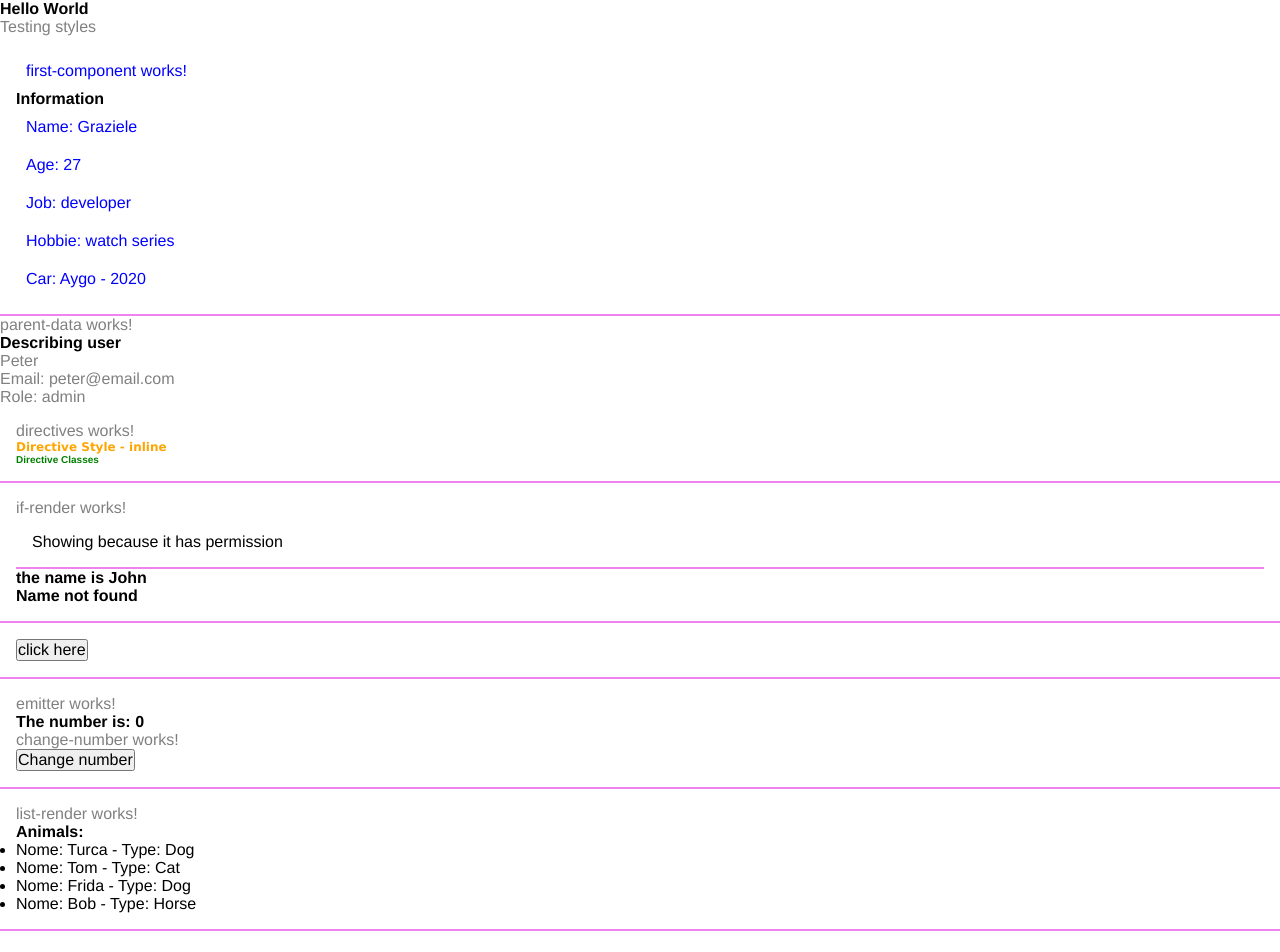
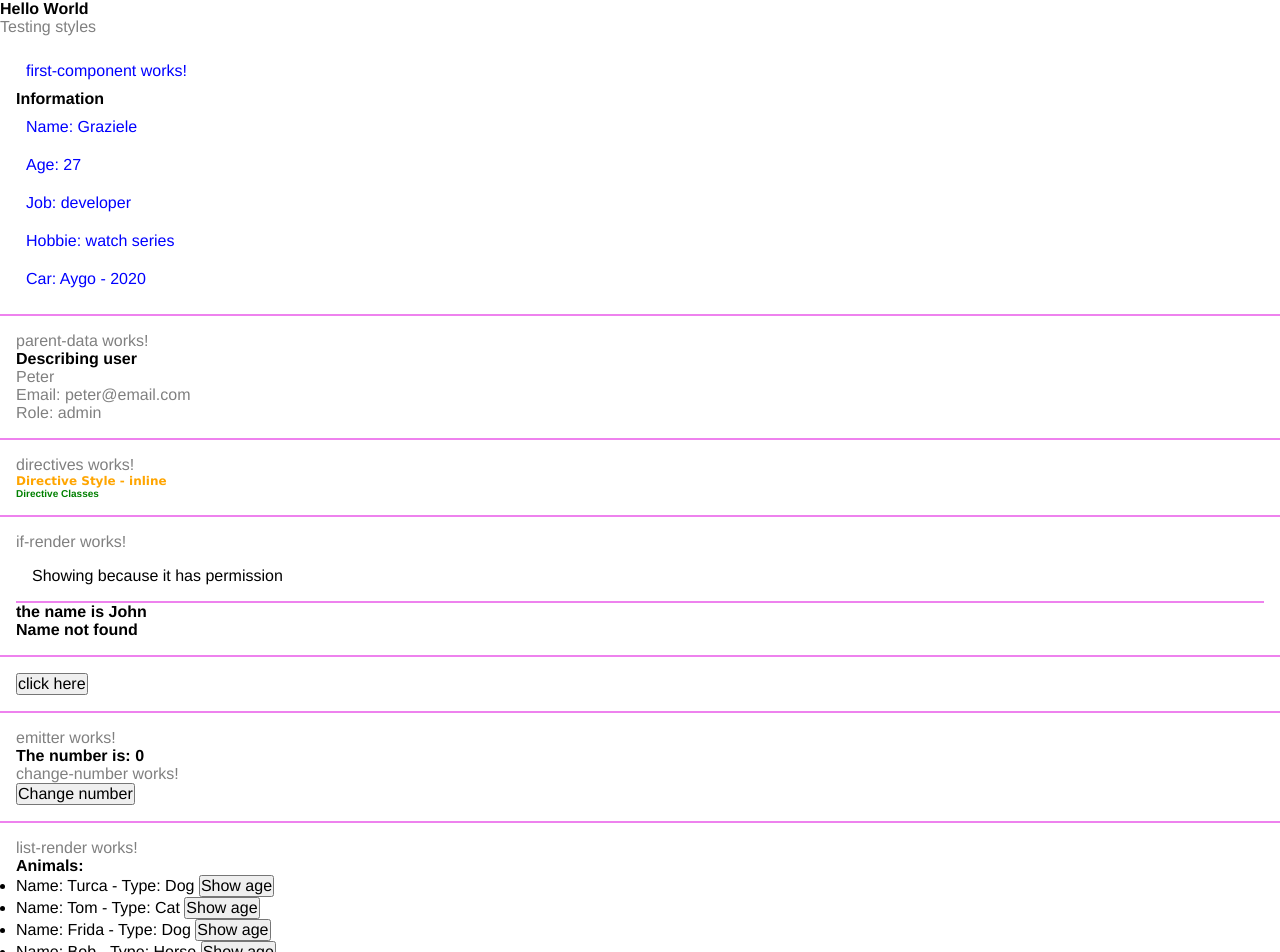
Before and after one commit to grazirs/angular, an Angular app: page / in a window 1280 px wide. Shown: the top 952 px of the page. Built offline with nearby package versions, Linux system fonts and the light colour scheme.

Commit message:
add interfaces

```diff
--- a/src/app/components/list-render/list-render.component.html
+++ b/src/app/components/list-render/list-render.component.html
@@ -3,7 +3,9 @@
   <h2>Animals:</h2>
   <ul>
     <li *ngFor="let animal of animals">
-      Nome: {{animal.name}} - Type: {{animal.type}}
+      Name: {{ animal.name }} - Type: {{ animal.type }}
+      <button (click)="showAge(animal)">Show age</button>
     </li>
   </ul>
+  <h3>{{ animalDetails}}</h3>
 </div>
--- a/src/app/components/list-render/list-render.component.ts
+++ b/src/app/components/list-render/list-render.component.ts
@@ -1,4 +1,5 @@
 import { Component, OnInit } from '@angular/core';
+import { Animal } from 'src/app/interfaces/Animal.interface';
 
 @Component({
   selector: 'app-list-render',
@@ -6,16 +7,22 @@
   styleUrls: ['./list-render.component.css']
 })
 export class ListRenderComponent implements OnInit {
-  animals = [
-    {name: "Turca", type: "Dog"},
-    {name: "Tom", type: "Cat"},
-    {name: "Frida", type: "Dog"},
-    {name: "Bob", type: "Horse"}
-  ]
+  animals: Animal[] = [
+    {name: "Turca", type: "Dog", age: 4},
+    {name: "Tom", type: "Cat", age: 5},
+    {name: "Frida", type: "Dog", age: 2},
+    {name: "Bob", type: "Horse", age: 3}
+  ];
+
+  animalDetails = " ";
 
   constructor() { }
 
   ngOnInit(): void {
   }
 
+  showAge(animal: Animal): void {
+  this.animalDetails = `Pet: ${animal.name} is ${animal.age} years old!`
+  }
+
 }
--- a/src/app/components/parent-data/parent-data.component.html
+++ b/src/app/components/parent-data/parent-data.component.html
@@ -1,5 +1,7 @@
-<p>parent-data works!</p>
-<h3>Describing user</h3>
-<p>{{ name }}</p>
-<p>Email: {{ userData.email }}</p>
-<p>Role: {{ userData.role }}</p>
+<div class="lesson">
+  <p>parent-data works!</p>
+  <h3>Describing user</h3>
+  <p>{{ name }}</p>
+  <p>Email: {{ userData.email }}</p>
+  <p>Role: {{ userData.role }}</p>
+</div>
--- a/src/app/components/parent-data/parent-data.component.ts
+++ b/src/app/components/parent-data/parent-data.component.ts
@@ -1,4 +1,5 @@
 import { Component, OnInit, Input } from '@angular/core';
+import { UserData } from 'src/app/interfaces/user-data.interface';
 
 @Component({
   selector: 'app-parent-data',
@@ -7,7 +8,7 @@
 })
 export class ParentDataComponent implements OnInit {
   @Input() name: string = ''
-  @Input() userData: { email: string, role: string } = { email: '', role: '' }
+  @Input() userData: UserData = { email: '', role: '' }
 
   constructor() { }
 
--- /dev/null
+++ b/src/app/interfaces/animal.interface.ts
@@ -0,0 +1,5 @@
+export interface Animal {
+  name: string;
+  type: string;
+  age: number;
+}
--- /dev/null
+++ b/src/app/interfaces/user-data.interface.ts
@@ -0,0 +1,4 @@
+export interface UserData  {
+  email: string;
+  role: string;
+}
```
